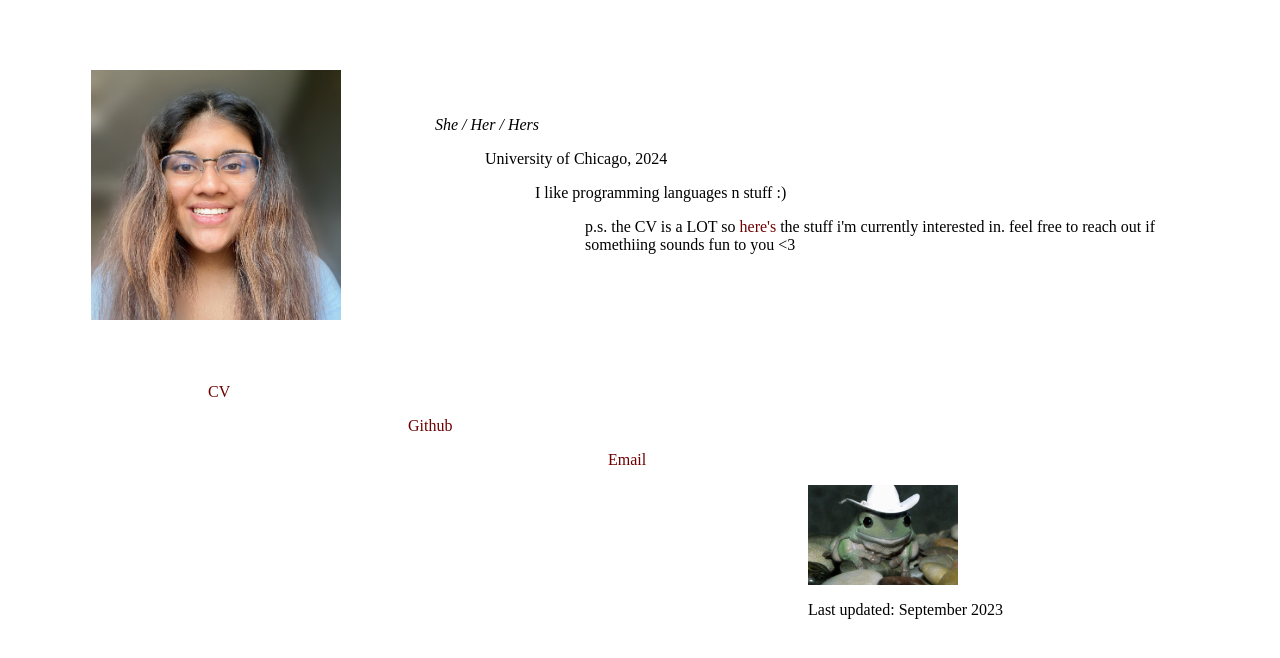
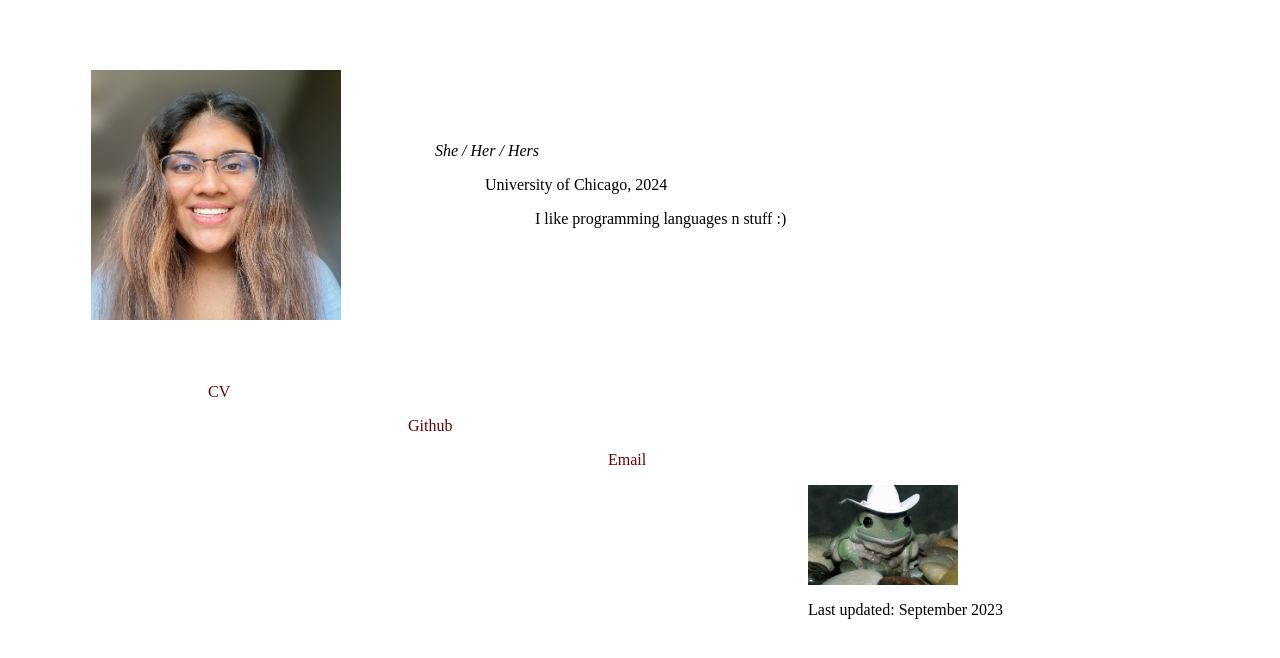
Before and after one commit to bhaktishh/bhaktishh.github.io, a plain HTML site: page index.html in a window 1280 px wide. Shown: the part 78-736 px from the top of the page. Drawn offline with Linux system fonts and the light colour scheme.

Commit message:
Update index.html

```diff
--- a/index.html
+++ b/index.html
@@ -13,7 +13,7 @@
           <p style="margin-left:50px"><em>She / Her / Hers</em></p>
           <p style="margin-left:100px">University of Chicago, 2024</p>
           <p style="margin-left:150px">I like programming languages n stuff :)</p>
-          <p style="margin-left:200px">p.s. the CV is a LOT so <a style="text-decoration: none; color:rgb(109, 0, 0)" href="research.html">here's</a> the stuff i'm currently interested in. feel free to reach out if somethiing sounds fun to you <3</p>
+<!--           <p style="margin-left:200px">p.s. the CV is a LOT so <a style="text-decoration: none; color:rgb(109, 0, 0)" href="research.html">here's</a> the stuff i'm currently interested in. feel free to reach out if somethiing sounds fun to you <3</p> -->
         </td>
       </tr>
   </tbody></table>
```
